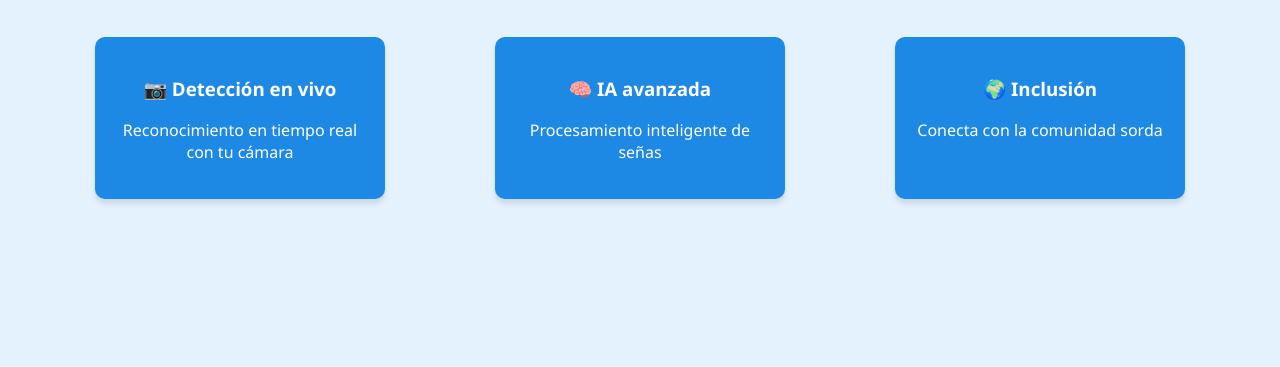
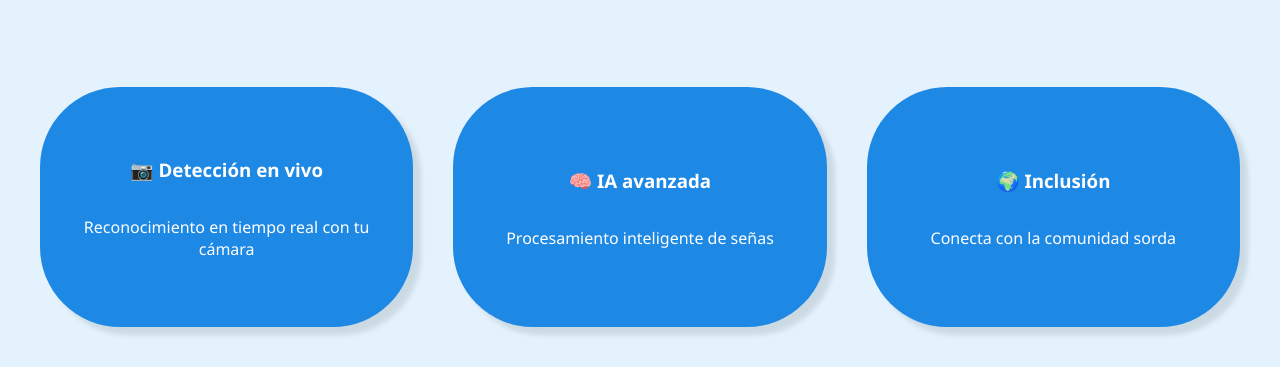
Before and after one commit to Moacho78/-LSC, a plain HTML site: page index.html in a window 1280 px wide. Shown: the part 490-857 px from the top of the page. Before the commit the page ends 800 px from the top, so only its background shows below. Drawn offline with Linux system fonts and the light colour scheme.

Commit message:
"Miniajustes de estilos "

```diff
--- a/styles/home.css
+++ b/styles/home.css
@@ -1,5 +1,5 @@
 body{
-    background-color: #E3F2FD;
+    background-color: #E3F2FD ;
 }
 
 /* HERO */
@@ -70,16 +70,28 @@ body{
 .features {
     display: flex;
     justify-content: space-around;
+    align-items: stretch;
+    gap: 40px;
+    margin-top: 50px;
     padding: 40px;
     background: #E3F2FD;
+    min-height: 320px;
+    box-sizing: border-box;
+    overflow: hidden;
 }
 
 .feature {
     background: #1E88E5;
     color: white;
+    width: 450px;
+    min-height: 160px;
     padding: 20px;
-    border-radius: 10px;
-    width: 250px;
+    border-radius: 80px;
     text-align: center;
-    box-shadow: 0 5px 5px rgba(0,0,0,0.1);
+    display: flex;
+    flex-direction: column;
+    justify-content: center;
+    align-items: center;
+    box-shadow: 8px 8px 5px rgba(0,0,0,0.1);
+    box-sizing: border-box;
 }
```
Also changed, not shown: styles/camera.css (+13 -1 lines).
